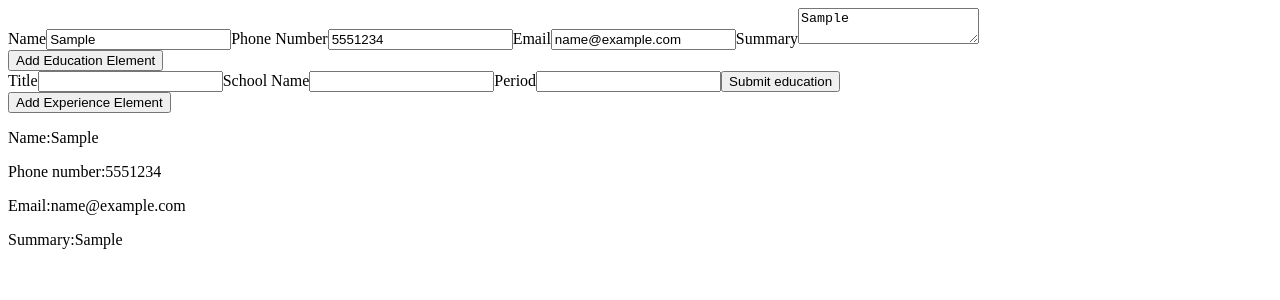
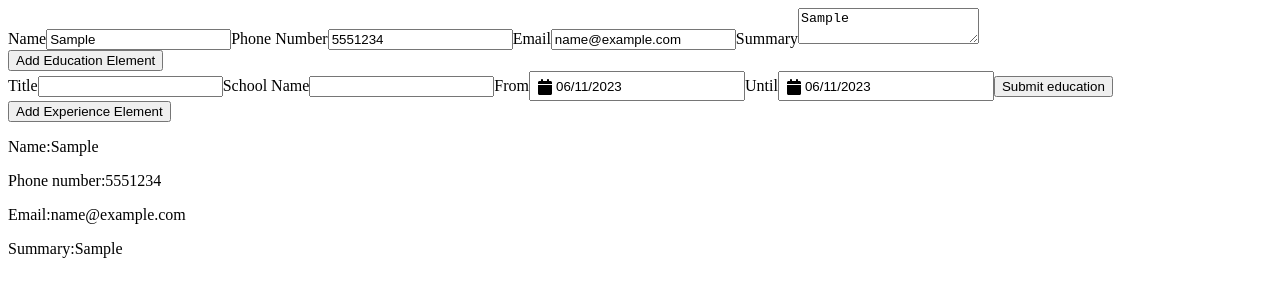
Before and after one commit to vladius9512/CV-Application, a React (Create React App) app in the folder cv-project/: page / in a window 1280 px wide. Both pictures are taken after typing "Sample", "5551234", "name@example.com", "Sample" into the empty fields and a click on the button "Add Education Element". Shown: the top 300 px of the page. Built offline with nearby package versions, Linux system fonts and the light colour scheme.

Commit message:
The date input is working for the education element. You can select a date, the object will update with the selected date and it will be shown if you submit your education element

```diff
--- a/cv-project/package.json
+++ b/cv-project/package.json
@@ -7,6 +7,7 @@
     "@testing-library/react": "^13.4.0",
     "@testing-library/user-event": "^13.5.0",
     "react": "^18.2.0",
+    "react-datepicker": "^4.14.0",
     "react-dom": "^18.2.0",
     "react-scripts": "5.0.1",
     "uniqid": "^5.4.0",
--- a/cv-project/src/App.js
+++ b/cv-project/src/App.js
@@ -20,7 +20,7 @@ class App extends Component {
             educationElement: {
                 title: "",
                 name: "",
-                period: "",
+                period: { from: new Date(), to: new Date() },
                 id: uniqid(),
             },
             educationArray: [],
@@ -74,6 +74,28 @@ class App extends Component {
             },
         }));
     };
+    handleEducationDateFromChange = (e) => {
+        this.setState((prevState) => ({
+            educationElement: {
+                ...prevState.educationElement,
+                period: {
+                    ...prevState.educationElement.period,
+                    from: e,
+                },
+            },
+        }));
+    };
+    handleEducationDateToChange = (e) => {
+        this.setState((prevState) => ({
+            educationElement: {
+                ...prevState.educationElement,
+                period: {
+                    ...prevState.educationElement.period,
+                    to: e,
+                },
+            },
+        }));
+    };
     handleEducationNameChange = (e) => {
         this.setState((prevState) => ({
             educationElement: {
@@ -91,7 +113,7 @@ class App extends Component {
             educationElement: {
                 position: "",
                 companyName: "",
-                period: "",
+                period: { from: new Date(), to: new Date() },
                 achievments: "",
                 id: uniqid(),
             },
@@ -152,8 +174,12 @@ class App extends Component {
         });
     };
     render() {
-        const { basicInformation, educationArray, experienceArray } =
-            this.state;
+        const {
+            basicInformation,
+            educationArray,
+            experienceArray,
+            educationElement,
+        } = this.state;
         return (
             <div className="App">
                 <BasicInformation
@@ -173,6 +199,13 @@ class App extends Component {
                 <Education
                     handleEducationTitleChange={this.handleEducationTitleChange}
                     handleEducationNameChange={this.handleEducationNameChange}
+                    handleEducationDateFromChange={
+                        this.handleEducationDateFromChange
+                    }
+                    handleEducationDateToChange={
+                        this.handleEducationDateToChange
+                    }
+                    educationElement={educationElement}
                     onSubmitEducation={this.onSubmitEducation}
                 />
                 <Experience
--- a/cv-project/src/Components/Education.jsx
+++ b/cv-project/src/Components/Education.jsx
@@ -1,15 +1,20 @@
 import React from "react";
 import { useState } from "react";
+import DatePicker from "react-datepicker";
+import "react-datepicker/dist/react-datepicker.css";
 
 const Education = (props) => {
     const [isShown, setIsShown] = useState(false);
     const {
         handleEducationTitleChange,
         handleEducationNameChange,
+        handleEducationDateFromChange,
+        handleEducationDateToChange,
+        educationElement,
         onSubmitEducation,
     } = props;
 
-    const handleClick = (e) => {
+    const handleClick = () => {
         setIsShown((current) => !current);
     };
     return (
@@ -35,8 +40,18 @@ const Education = (props) => {
                         id="educationNameInput"
                         onChange={handleEducationNameChange}
                     />
-                    <label>Period</label>
-                    <input type="text" id="educationPeriodInput" />
+                    <label>From</label>
+                    <DatePicker
+                        showIcon
+                        selected={educationElement.period.from}
+                        onChange={(date) => handleEducationDateFromChange(date)}
+                    />
+                    <label>Until</label>
+                    <DatePicker
+                        showIcon
+                        selected={educationElement.period.to}
+                        onChange={(date) => handleEducationDateToChange(date)}
+                    />
                     <button
                         type="submit"
                         className="addEducation"
--- a/cv-project/src/Components/Overview.jsx
+++ b/cv-project/src/Components/Overview.jsx
@@ -35,7 +35,12 @@ const Overview = (props) => {
                                 Institute Name: {elem.name}
                             </div>
                             <div className="CV-educationPeriod">
-                                Period: {elem.period}
+                                From: {elem.period.from.getMonth() + 1}
+                                {"/"}
+                                {elem.period.from.getFullYear()} Until:
+                                {elem.period.to.getMonth() + 1}
+                                {"/"}
+                                {elem.period.to.getFullYear()}
                             </div>
                             <button
                                 type="button"
```
Also changed, not shown: 1 other file (tests, documents, lock files or other folders).
